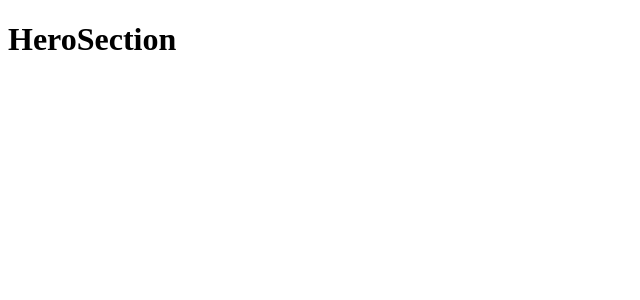
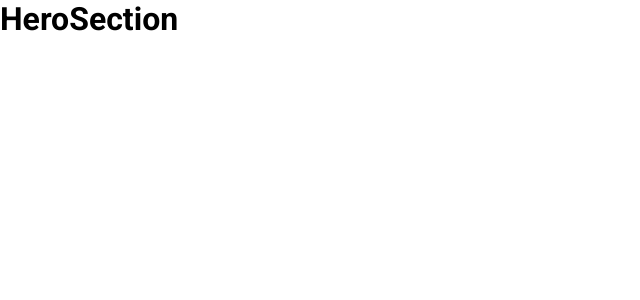
Before and after one commit to ali-naqvi8062/portfolio-website, a React (Create React App) app: page / in a window 1280 px wide. Shown: the top 300 px of the page, without its empty margins (0-640 px from the left). Built offline with nearby package versions, Linux system fonts and the light colour scheme.

Commit message:
Initialize global CSS and button style

```diff
--- a/src/App.css
+++ b/src/App.css
@@ -0,0 +1,90 @@
+/* Global CSS */
+
+body {
+    margin: 0;
+    font-family: "Roboto", sans-serif;
+    -webkit-font-smoothing: "Roboto", sans-serif;
+    -moz-osx-font-smoothing: "Roboto", sans-serif;
+    font-style: normal;
+}
+h1,
+h2,
+h3,
+h4,
+h5,
+h6,
+p {
+    margin: 0;
+}
+
+:root {
+    --primary: #5e3bee;
+    --heading-color: #282938;
+    --bg-shade: #f5fcff;
+    --github: #e62872;
+    --darkblue: #1c1e53;
+    --black: #000000;
+    --white: #ffffff;
+}
+
+.btn {
+    font-family: "Roboto";
+    display: inline-block;
+    padding: 14px 32px;
+    font-size: 16px;
+    font-style: normal;
+    font-weight: 400;
+    line-height: 24px;
+    cursor: pointer;
+    text-align: center;
+    text-decoration: none;
+    border-radius: 4px;
+    -webkit-border-radius: 5px;
+    -moz-border-radius: 5px;
+    -ms-border-radius: 5px;
+    -o-border-radius: 5px;
+    transition: background-color 0.5s;
+    -webkit-transition: background-color 0.5s;
+    -moz-transition: background-color 0.5s;
+    -ms-transition: background-color 0.5s;
+    -o-transition: background-color 0.5s;
+}
+
+.btn-outline-primary {
+    color: var(--primary);
+    background-color: var(--white);
+    border: 1px solid var(--primary);
+}
+
+.btn-outline-primary:hover {
+    color: var(--white);
+    background-color: var(--primary);
+}
+
+.btn-primary {
+    color: var(--white);
+    background-color: var(--primary);
+    border: 1px solid var(--primary);
+}
+
+.btn-primary:hover {
+    color: var(--primary);
+    background-color: var(--white);
+}
+
+.btn-github {
+    color: var(--white);
+    background-color: var(--github);
+    border: var(--github);
+    display: flex;
+    flex-direction: row;
+    justify-content: center;
+    align-items:center;
+    box-shadow: 0 1px 2px 0 rgba(16, 24, 40, 0.95);
+    gap: 16px;
+}
+
+.btn-github:hover {
+    color: var(--github);
+    background-color: var(--white);
+}
```
